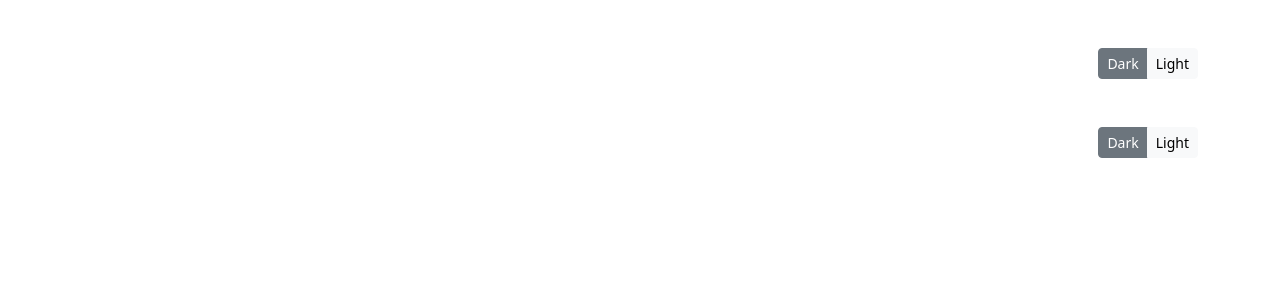
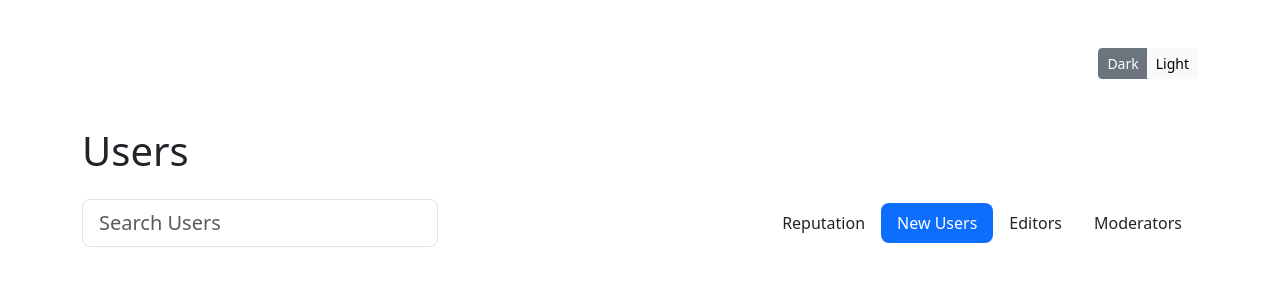
Before and after one commit to nansuwannapongpalaphan/userlist, a plain HTML site: page index.html in a window 1280 px wide. Drawn offline with nearby package versions, Linux system fonts and the light colour scheme; files that its build step writes are made by us from their sources.

Commit message:
up date html structure

```diff
--- a/index.html
+++ b/index.html
@@ -3,46 +3,42 @@
 <head>
   <meta charset="UTF-8">
   <meta name="viewport" content="width=device-width, initial-scale=1.0">
-    <title>userlist</title>
+  <title>User List</title>
   <link href="https://cdn.jsdelivr.net/npm/bootstrap@5.3.3/dist/css/bootstrap.min.css" rel="stylesheet">
-      <script src="js/darkmodetoggle.js"></script>
+  <link rel="stylesheet" href="style.css">
+  <script src="js/darkmodetoggle.js" defer></script>
 </head>
 <body>
 
-
+  <!-- Header & Theme Toggle (Mission 3) -->
   <header class="mb-5">
-        <div class="container mt-5 d-flex justify-content-end">
+    <div class="container mt-5">
+      <div class="d-flex justify-content-end">
         <div class="btn-group">
-                <button class="btn btn-secondary btn-sm" data-bs-theme-value="dark">
-                    Dark
-                </button>
-
-                <button class="btn btn-light btn-sm" data-bs-theme-value="light">
-                    Light
-                </button>
+          <button class="btn btn-secondary btn-sm" data-bs-theme-value="dark">Dark</button>
+          <button class="btn btn-light btn-sm" data-bs-theme-value="light">Light</button>
+        </div>
       </div>
     </div>
   </header>
 
-
-
-<header class="mb-5">
-
-  <div class="container mt-5">
-
-    <div class="d-flex justify-content-end">
-      <div class="btn-group" role="group">
-
-        <button type="button" class="btn btn-secondary btn-sm" data-bs-theme-value="dark">
-          Dark
-        </button>
-
-        <button type="button" class="btn btn-light btn-sm" data-bs-theme-value="light">
-          Light
-        </button>
+  <!-- Search & Navigation Area (Mission 4) -->
+  <div class="container">
+    <h1 class="mb-4">Users</h1>
+    <div class="row">
+      <div class="col-md-4">
+        <input type="text" class="form-control form-control-lg" placeholder="Search Users">
+      </div>
+      <div class="col-md-8 d-flex justify-content-end align-items-center user-menu">
+        <ul class="nav">
+          <li class="nav-item"><a class="nav-link text-dark" href="#">Reputation</a></li>
+          <li class="nav-item"><a class="nav-link text-bg-primary rounded-3" href="#">New Users</a></li>
+          <li class="nav-item"><a class="nav-link text-dark" href="#">Editors</a></li>
+          <li class="nav-item"><a class="nav-link text-dark" href="#">Moderators</a></li>
+        </ul>
       </div>
     </div>
   </div>
-</header>
+
 </body>
 </html>
```
Lines whose indentation alone changed are shown as unchanged.
